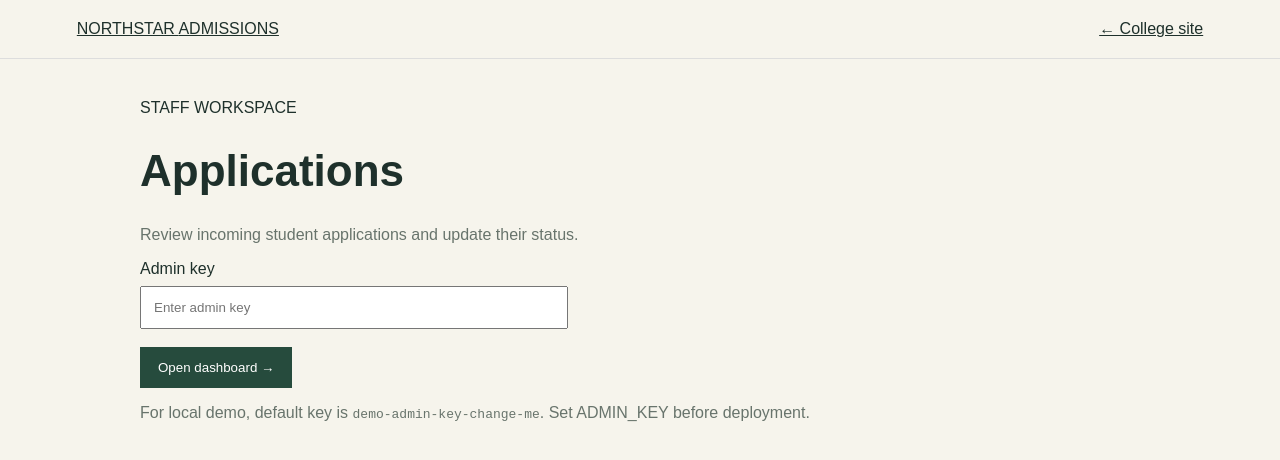
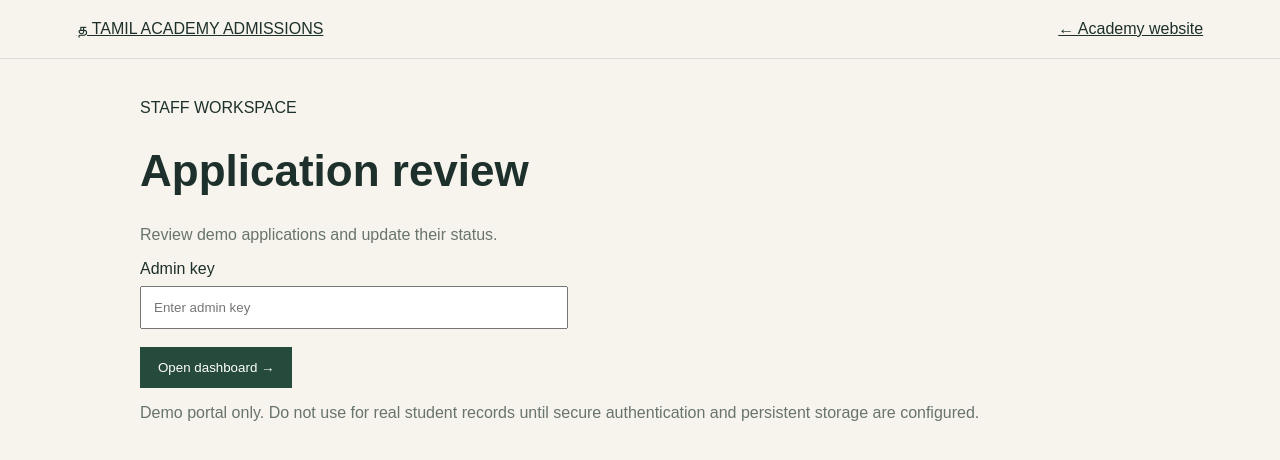
Before and after one commit to sentamil123/sentamil, a website: page public/admin.html in a window 1280 px wide. Drawn offline with Linux system fonts and the light colour scheme.

Commit message:
Rebrand admissions admin portal as Tamil Academy

```diff
--- a/public/admin.html
+++ b/public/admin.html
@@ -1 +1 @@
-<!doctype html><html lang="en"><head><meta charset="utf-8"><meta name="viewport" content="width=device-width,initial-scale=1"><title>Admissions Admin | Northstar</title><link rel="stylesheet" href="/admin.css"></head><body><header><a href="/" class="brand">NORTHSTAR <span>ADMISSIONS</span></a><a href="/">← College site</a></header><main><p class="eyebrow">STAFF WORKSPACE</p><h1>Applications</h1><p class="muted">Review incoming student applications and update their status.</p><section id="login"><label>Admin key<input id="key" type="password" placeholder="Enter admin key"></label><button id="load">Open dashboard →</button><p class="muted">For local demo, default key is <code>demo-admin-key-change-me</code>. Set ADMIN_KEY before deployment.</p></section><p id="msg"></p><div id="results"></div></main><script src="/admin.js"></script></body></html>
+<!doctype html><html lang="en"><head><meta charset="utf-8"><meta name="viewport" content="width=device-width,initial-scale=1"><title>Admissions Admin | Tamil Academy</title><link rel="stylesheet" href="/admin.css"></head><body><header><a href="/" class="brand">த TAMIL ACADEMY <span>ADMISSIONS</span></a><a href="/">← Academy website</a></header><main><p class="eyebrow">STAFF WORKSPACE</p><h1>Application review</h1><p class="muted">Review demo applications and update their status.</p><section id="login"><label>Admin key<input id="key" type="password" placeholder="Enter admin key" autocomplete="current-password"></label><button id="load">Open dashboard →</button><p class="muted">Demo portal only. Do not use for real student records until secure authentication and persistent storage are configured.</p></section><p id="msg" role="status"></p><div id="results"></div></main><script src="/admin.js"></script></body></html>
```
